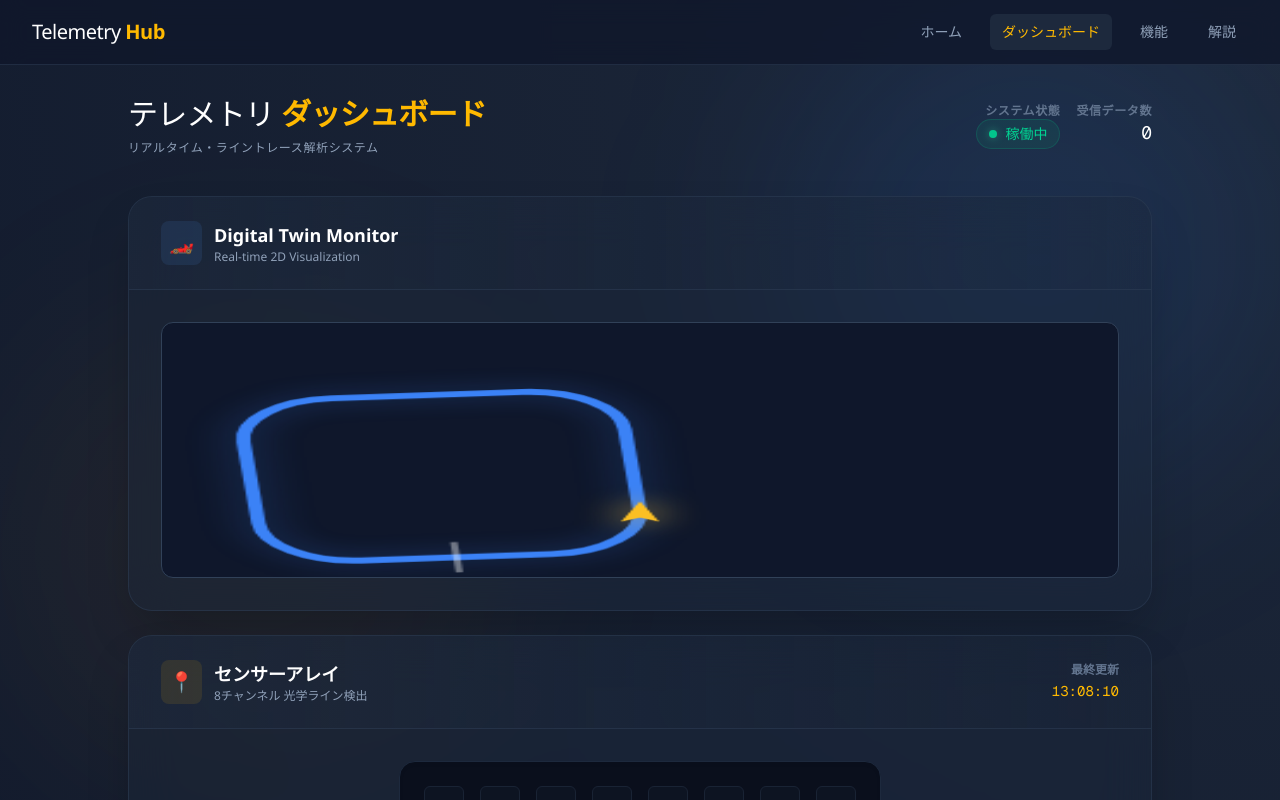
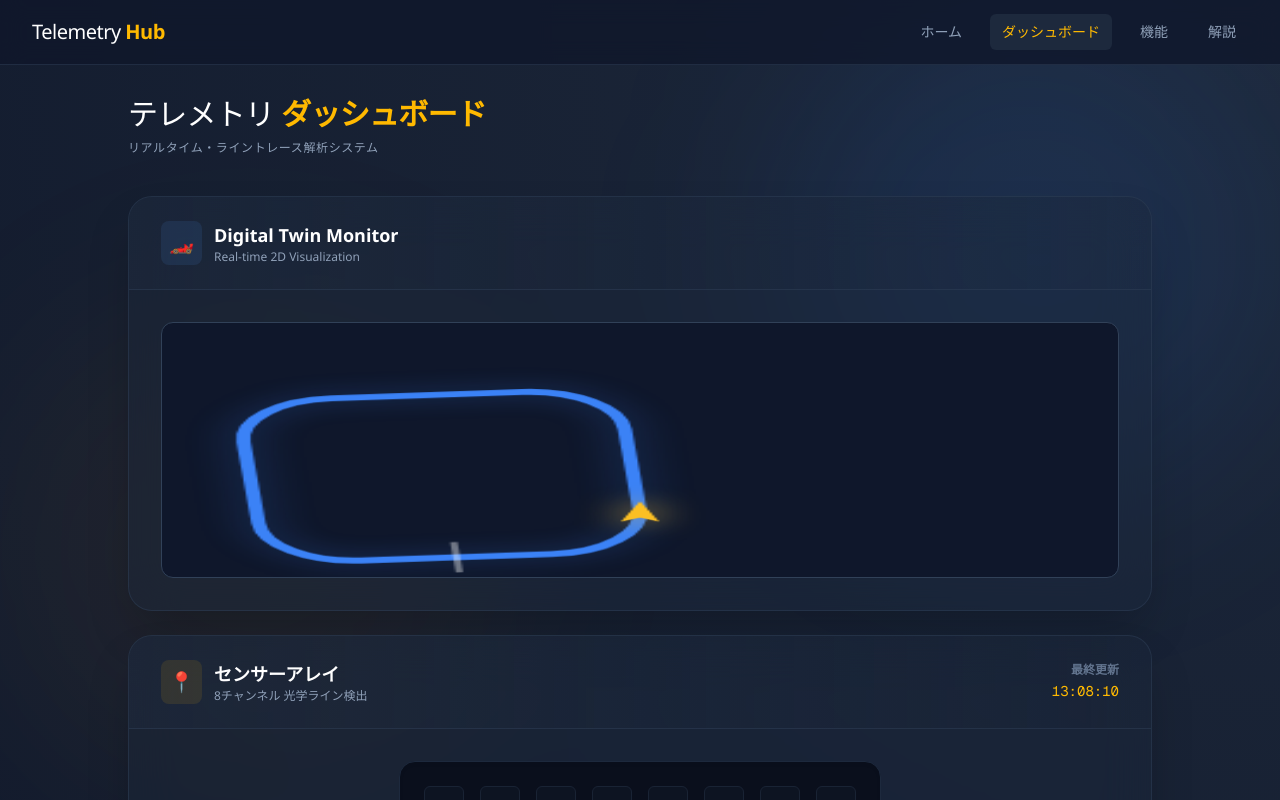
Before and after one commit to Juna1013/4th-PBL-front, a Next.js app: page /dashboard in a window 1280 px wide. Shown: the top 800 px of the page. Built offline with nearby package versions, Linux system fonts and the light colour scheme; no server answers.

Commit message:
ダッシュボードヘッダーのステータス表示を削除

```diff
--- a/src/app/dashboard/page.tsx
+++ b/src/app/dashboard/page.tsx
@@ -97,19 +97,7 @@ export default function Dashboard() {
                             <p className="text-slate-400 text-xs tracking-wider uppercase">リアルタイム・ライントレース解析システム</p>
                         </div>
 
-                        <div className="flex gap-4">
-                            <div className="flex flex-col items-end">
-                                <span className="text-xs text-slate-500 uppercase tracking-wider font-bold">システム状態</span>
-                                <div className="flex items-center gap-2 text-emerald-400 font-medium bg-emerald-500/10 px-3 py-1 rounded-full border border-emerald-500/20">
-                                    <div className="w-2 h-2 rounded-full bg-emerald-400 animate-pulse shadow-[0_0_8px_rgba(52,211,153,0.5)]"></div>
-                                    <span className="text-sm">稼働中</span>
-                                </div>
-                            </div>
-                            <div className="flex flex-col items-end">
-                                <span className="text-xs text-slate-500 uppercase tracking-wider font-bold">受信データ数</span>
-                                <span className="text-lg font-mono text-white tabular-nums">{dataCount.toLocaleString()}</span>
-                            </div>
-                        </div>
+
                     </header>
 
                     {/* メインカード */}
```
